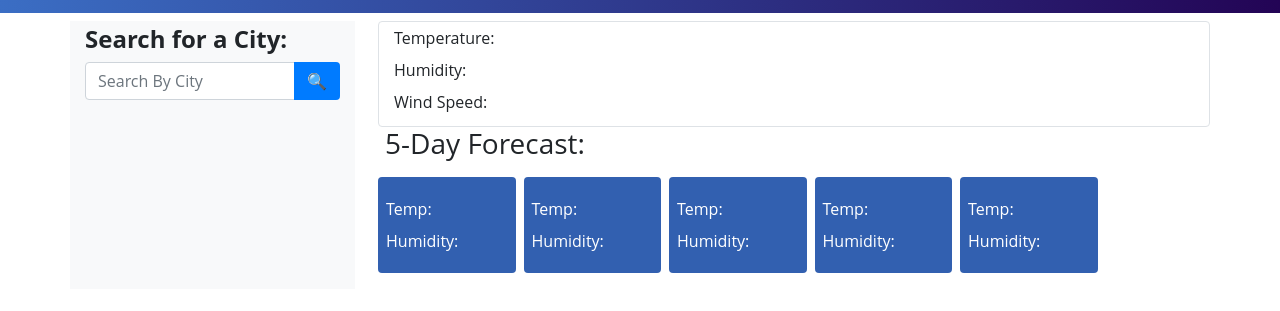
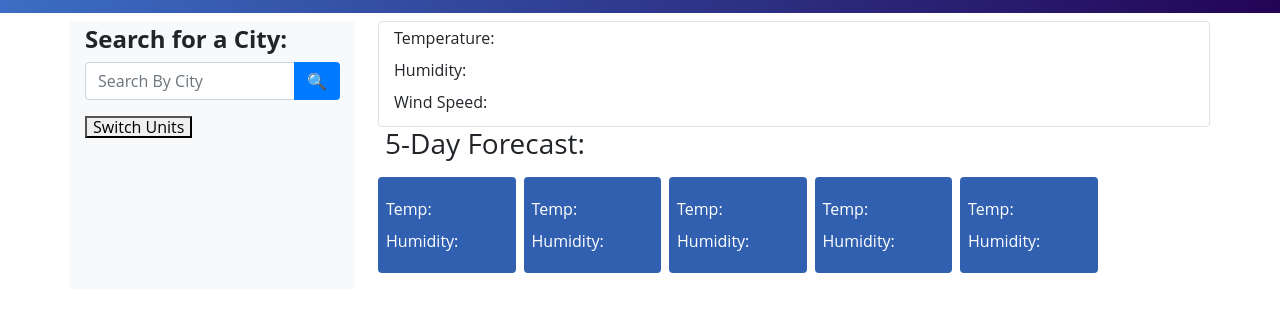
Before and after one commit to Denisomondi/WeatherStation, a plain HTML site: page index.html in a window 1280 px wide. Shown: the part 63-374 px from the top of the page. Drawn offline with nearby package versions, Linux system fonts and the light colour scheme.

Commit message:
Unit switch

```diff
--- a/index.html
+++ b/index.html
@@ -30,6 +30,7 @@
                                 class="fa-magnifying-glass"></i>&#128269</button>
                     </div>
                 </div>
+                <button id="toggle-units">Switch Units</button>
 
                 <!-- list for past searches from local storage -->
                 <ul class="list-group">
```
